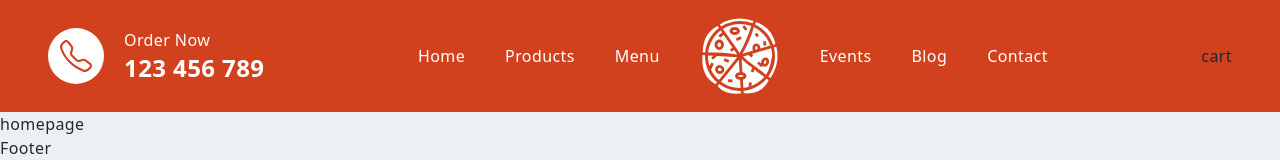
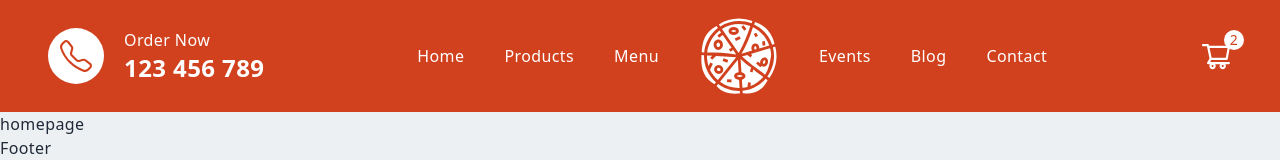
Before and after one commit to anwari-fikri/restaurant-website, a Next.js app: page / in a window 1280 px wide. Shown: the top 160 px of the page. Built offline with nearby package versions, Linux system fonts and the light colour scheme.

Commit message:
Cart in Navbar

```diff
--- a/components/Navbar.jsx
+++ b/components/Navbar.jsx
@@ -1,5 +1,6 @@
 import Image from "next/image";
 import React from "react";
+import { AiOutlineShoppingCart } from "react-icons/ai";
 import { BsTelephone } from "react-icons/bs";
 import { GiFullPizza } from "react-icons/gi";
 
@@ -18,6 +19,7 @@ const Navbar = () => {
       </div>
 
       {/* Navigation */}
+      <div className="flex">
         <nav className="text-white">
           <ul className="flex justify-evenly items-center">
             <li className="mx-5">Home</li>
@@ -29,9 +31,19 @@ const Navbar = () => {
             <li className="mx-5">Contact</li>
           </ul>
         </nav>
+      </div>
 
       {/* Cart */}
-      <div className="">cart</div>
+      <div className="text-white">
+        <div className="relative">
+          <AiOutlineShoppingCart className="w-8 h-8" />
+          <div className="absolute top-[-10px] right-[-12px]">
+            <p className="bg-white rounded-full text-[#D1411E] w-5 h-5 flex justify-center items-center">
+              2
+            </p>
+          </div>
+        </div>
+      </div>
     </div>
   );
 };
--- a/styles/globals.css
+++ b/styles/globals.css
@@ -27,6 +27,10 @@ html {
     @apply text-sm md:text-base;
   }
 
+  p {
+    @apply text-xs md:text-sm;
+  }
+
   button {
     @apply shadow-xl shadow-gray-400 rounded-xl uppercase bg-gradient-to-r from-[#343680] to-[#709DFF] text-white;
   }
```
Lines whose indentation alone changed are shown as unchanged.
